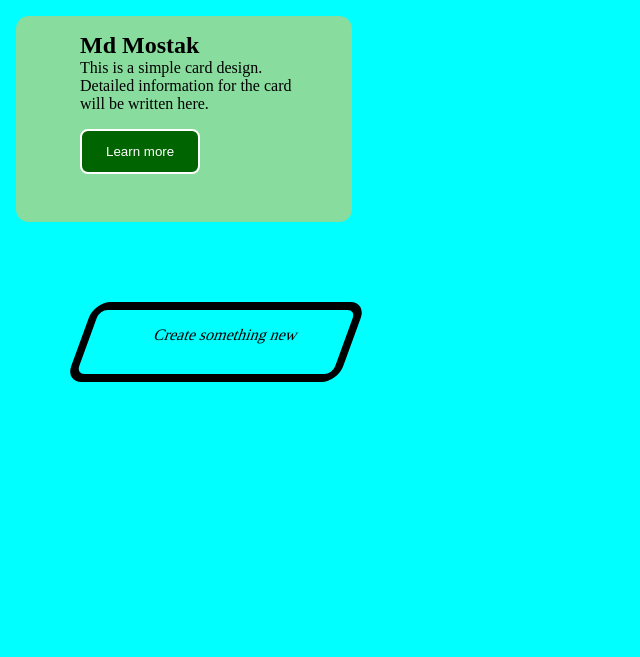
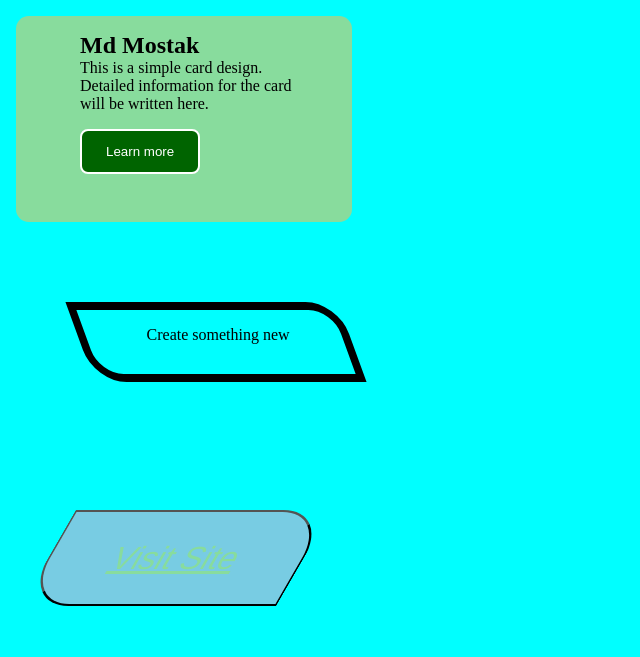
Before and after one commit to nasrullah3799/FrontEnd, a plain HTML site: page HW-7.html in a window 1280 px wide. Shown: the whole page, without its empty margins (0-640 px from the left). Drawn offline with Linux system fonts and the light colour scheme.

Commit message:
HW-7.css HW-7.html launch.json

```diff
--- a/HW-7.css
+++ b/HW-7.css
@@ -26,11 +26,29 @@ body{
     margin: 5rem;
     height: 4rem;
     width: 16rem;
-    transform: skewX(-20deg);
+
+    transform: skewX(20deg);
     border: solid .5rem black;
-    border-radius: 1rem;
+    /* border-radius: 1rem; */
+    border-bottom-left-radius: 2rem;
+    border-top-right-radius: 2rem;
 }
 .Parallelogram p{
     padding-left: 4rem;
     padding-top:1rem;
+    transform: skewX(-20deg);
+
 }
+.click{
+    margin: 3rem;
+    height: 6rem;
+    width: 16rem;
+    background-color:rgb(120, 204, 227);
+    color:rgb(132, 201, 248);    transform: skewX(-30deg);
+    border-bottom-left-radius: 3rem;
+    border-top-right-radius: 3rem;
+}
+.click a{
+    font-size: 2rem;
+    color:#88dc9d;
+}
--- a/HW-7.html
+++ b/HW-7.html
@@ -13,5 +13,10 @@
     <div class="Parallelogram">
         <p>Create something new</p>
     </div>
+    <div>
+        <button class="click">
+            <a href="https://github.com/nasrullah3799">Visit Site</a>
+        </button>
+    </div>
 </body>
 </html>
```
